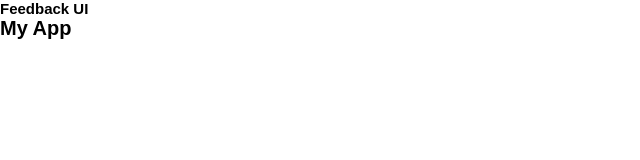
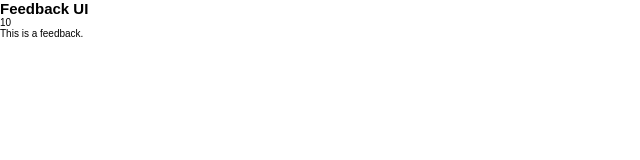
Before and after one commit to sundaray/feedback-app, a React (Create React App) app: page / in a window 1280 px wide. Shown: the top 160 px of the page, without its empty margins (0-640 px from the left). Built offline with nearby package versions, Linux system fonts and the light colour scheme; the HTML template or start-up script is replaced by a standard one.

Commit message:
Used state in the FeedbackItem component

```diff
--- a/src/App.js
+++ b/src/App.js
@@ -1,12 +1,13 @@
 import React from "react";
 import Header from "./components/Header";
+import FeedbackItem from "./components/FeedbackItem";
 
 const App = () => {
   return (
     <>
       <Header />
       <div className="container">
-        <h1>My App</h1>
+        <FeedbackItem />
       </div>
     </>
   );
--- /dev/null
+++ b/src/components/FeedbackItem.js
@@ -0,0 +1,15 @@
+import React, { useState } from "react";
+
+const FeedbackItem = () => {
+  const [FeedbackRating, setFeedbackRating] = useState(10);
+  const [FeedbackText, setFeedbackText] = useState("This is a feedback.");
+
+  return (
+    <div className="card">
+      <div className="num-display">{FeedbackRating}</div>
+      <div className="text-display">{FeedbackText}</div>
+    </div>
+  );
+};
+
+export default FeedbackItem;
```
